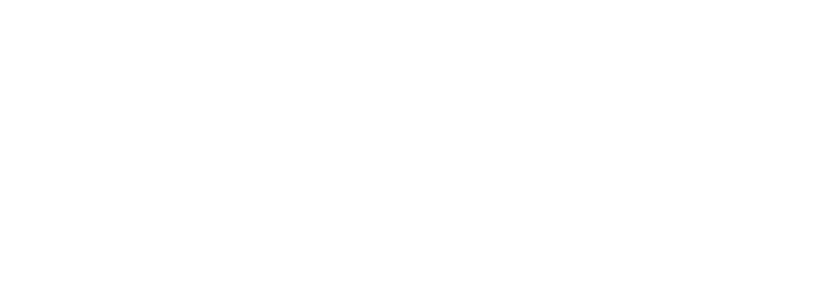
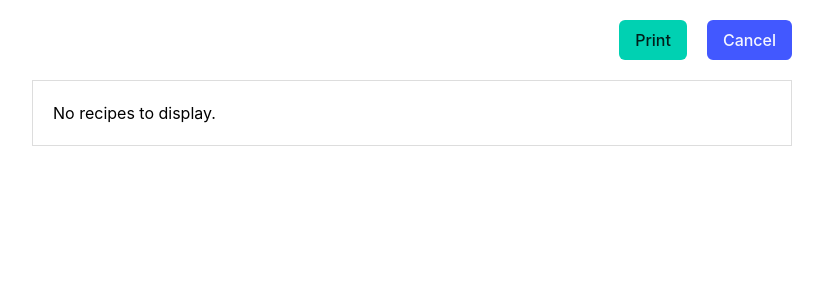
Before and after one commit to jmcaluyafuentes/diet-delight-frontend, a React (Vite) app: page /print in a window 1280 px wide. Before the commit this address had no page. Shown: the top 300 px of the page, without its empty margins (228-1051 px from the left). Built offline with nearby package versions, Linux system fonts and the light colour scheme.

Commit message:
Implemented print preview page

```diff
--- a/src/App.jsx
+++ b/src/App.jsx
@@ -2,7 +2,8 @@
 import { Routes, Route, useNavigate } from 'react-router-dom';
 import Home from './pages/Home.jsx';
 import DietarySelection from './pages/DietarySelection';
-import PreviewRecipes from './pages/PreviewRecipes';
+import PreviewRecipes from './pages/PreviewRecipes.jsx';
+import PrintRecipes from './pages/PrintPreview.jsx';
 import NavBar from './components/NavBar.jsx';
 
 const App = () => {
@@ -39,6 +40,7 @@
                         <PreviewRecipes recipes={recipes} />
                     </main>
                 </>} />
+                <Route path="/print" element={<PrintRecipes />} />
             </Routes>
         </div>
     );
--- /dev/null
+++ b/src/pages/PrintPreview.css
@@ -0,0 +1,61 @@
+/* PrintPreview.css */
+.print-preview-container {
+    padding: 20px;
+    margin: 0 auto;
+    max-width: 800px;
+    position: relative;
+    color: #000; /* Ensure default text color is dark */
+}
+
+.print-preview-header {
+    display: flex;
+    justify-content: flex-end;
+    gap: 10px;
+    margin-bottom: 20px;
+}
+
+.print-preview-header .button {
+    margin-left: 10px;
+}
+
+.print-preview-content {
+    border: 1px solid #ddd;
+    padding: 20px;
+    background-color: #fff;
+}
+
+.recipe-details {
+    margin-bottom: 40px;
+}
+
+.recipe-info {
+    margin-top: 20px;
+}
+
+.print-preview-title {
+    color: #000 !important;
+}
+
+.print-preview-title.is-3 {
+    font-size: 2em;
+}
+
+.print-preview-title.is-5 {
+    font-size: 1.25em;
+}
+
+.diet-labels {
+    color: #000 !important;
+}
+
+.health-labels {
+    color: #000 !important;
+}
+
+.recipe-info > h5 {
+        margin-top: 20px;
+}
+
+.recipe-info > p {
+        margin-top: 10px;
+}
--- /dev/null
+++ b/src/pages/PrintPreview.jsx
@@ -0,0 +1,69 @@
+import React from 'react';
+import { useNavigate, useLocation } from 'react-router-dom';
+import './PrintPreview.css';
+
+const PrintPreview = () => {
+  const navigate = useNavigate();
+  const location = useLocation();
+  const { recipes } = location.state || { recipes: [] };
+
+  const handlePrint = () => {
+    fetch('/api/printRecipes', {
+      method: 'POST',
+      headers: { 'Content-Type': 'application/json' },
+      body: JSON.stringify({ recipes }),
+    })
+      .then((response) => response.blob())
+      .then((blob) => {
+        const url = window.URL.createObjectURL(blob);
+        const a = document.createElement('a');
+        a.href = url;
+        a.download = 'recipes.pdf';
+        document.body.appendChild(a);
+        a.click();
+        a.remove();
+      });
+  };
+
+  const handleCancel = () => {
+    navigate('/search');
+  };
+
+  return (
+    <div className="print-preview-container">
+      <div className="print-preview-header">
+        <button onClick={handlePrint} className="button is-primary">Print</button>
+        <button onClick={handleCancel} className="button is-link">Cancel</button>
+      </div>
+      <div className="print-preview-content">
+        {recipes.length > 0 ? (
+          recipes.map((recipe) => (
+            <div key={recipe.instructionsUrl} className="recipe-details">
+              <h1 className="print-preview-title is-3">{recipe.title}</h1>
+              <div className="recipe-info">
+                <h5 className="print-preview-title is-5">Nutrition:</h5>
+                <p>Calories: {`${recipe.caloriesPerServing.toFixed(2)} kcal`}</p>
+                <p>Serving Size: {recipe.servingSize}</p>
+
+                <h5 className="print-preview-title is-5">Diet and Health Information:</h5>
+                <p className="diet-labels"><strong>Diet Labels:</strong> {recipe.dietLabels.join(', ')}</p>
+                <p className="health-labels"><strong>Health Labels:</strong> {recipe.healthLabels.join(', ')}</p>
+
+                <h5 className="print-preview-title is-5">Ingredients:</h5>
+                <ul>
+                  {recipe.ingredients.map((ingredient, index) => (
+                    <li key={index}>{ingredient}</li>
+                  ))}
+                </ul>
+              </div>
+            </div>
+          ))
+        ) : (
+          <p>No recipes to display.</p>
+        )}
+      </div>
+    </div>
+  );
+};
+
+export default PrintPreview;
```
Also changed, not shown: src/pages/PrintRecipes.jsx (deleted, +0 -10 lines).
